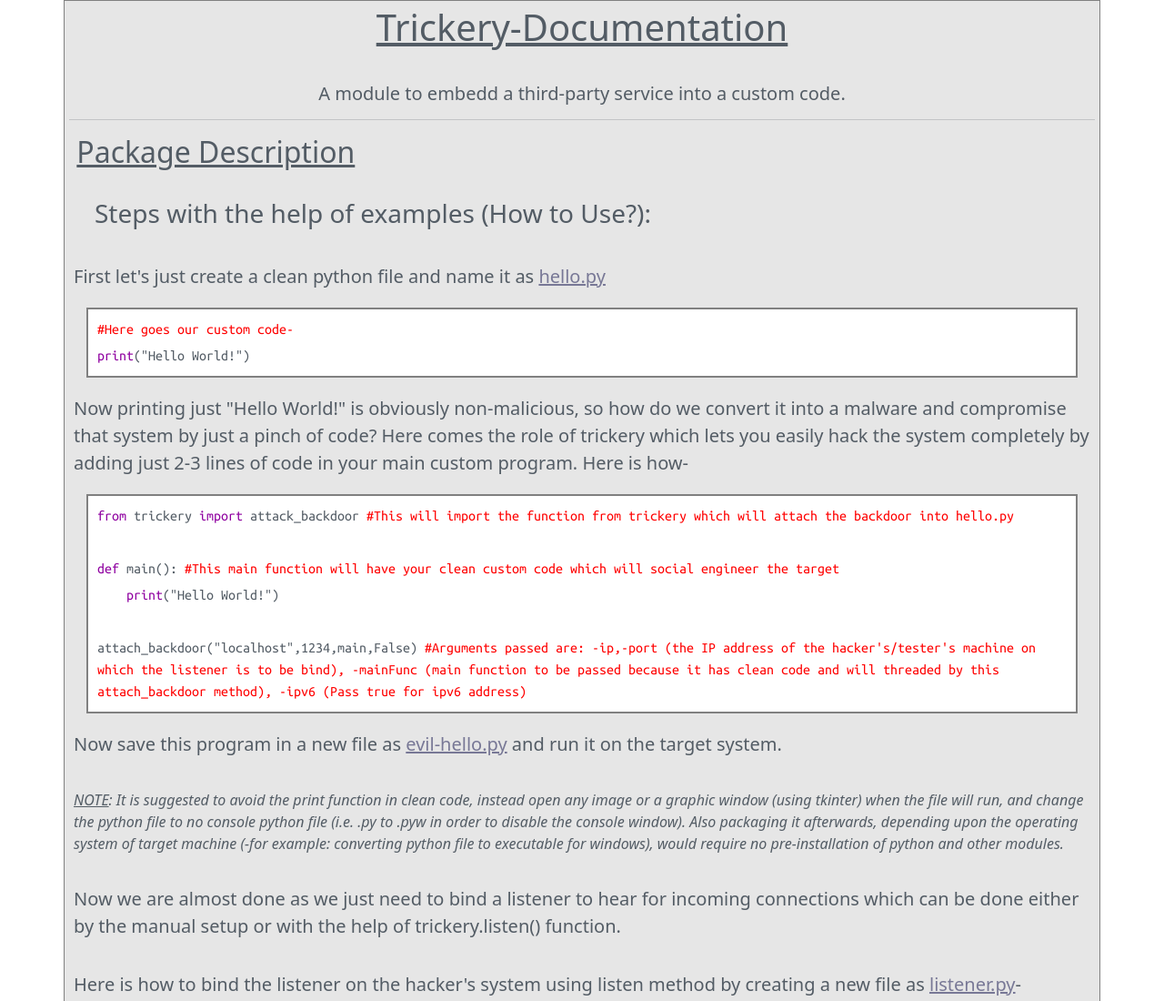
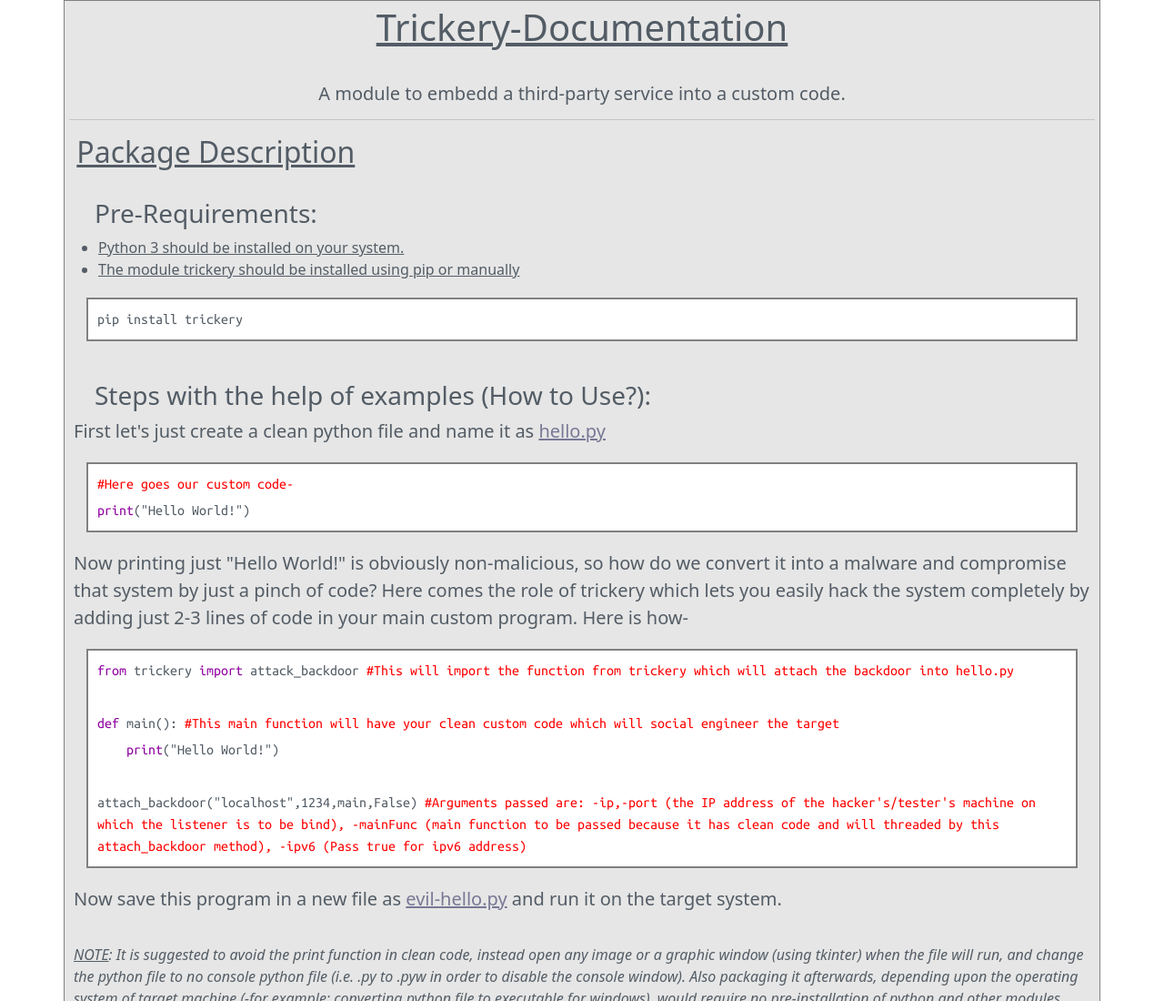
Before and after one commit to socioware1/trickery, a plain HTML site: page index.html in a window 1280 px wide. Shown: the top 1100 px of the page at 91% size. Drawn offline with nearby package versions, Linux system fonts and the light colour scheme.

Commit message:
Update index.html

```diff
--- a/index.html
+++ b/index.html
@@ -18,8 +18,14 @@
 		 <hr>
 		 <h2>&nbsp;<u>Package Description</u></h2>
  		 <br>
+		 <h3>&emsp;Pre-Requirements:</h3>
+ 		 <ul>
+		 <li>Python 3 should be installed on your system.</li>
+		 <li>The module trickery should be installed using pip or manually</li>
+		 </ul>
+		 <div class="codebox"><p>pip install trickery</p></div>
+		 <br>
 		 <h3>&emsp;Steps with the help of examples (How to Use?):</h3>
-		 <br>
 		 <p class="lead">First let's just create a clean python file and name it as <span class="filed">hello.py</span></p>
 		 <div class="codebox">
 		     <p><span class="comment">#Here goes our custom code-</span></p>
```
